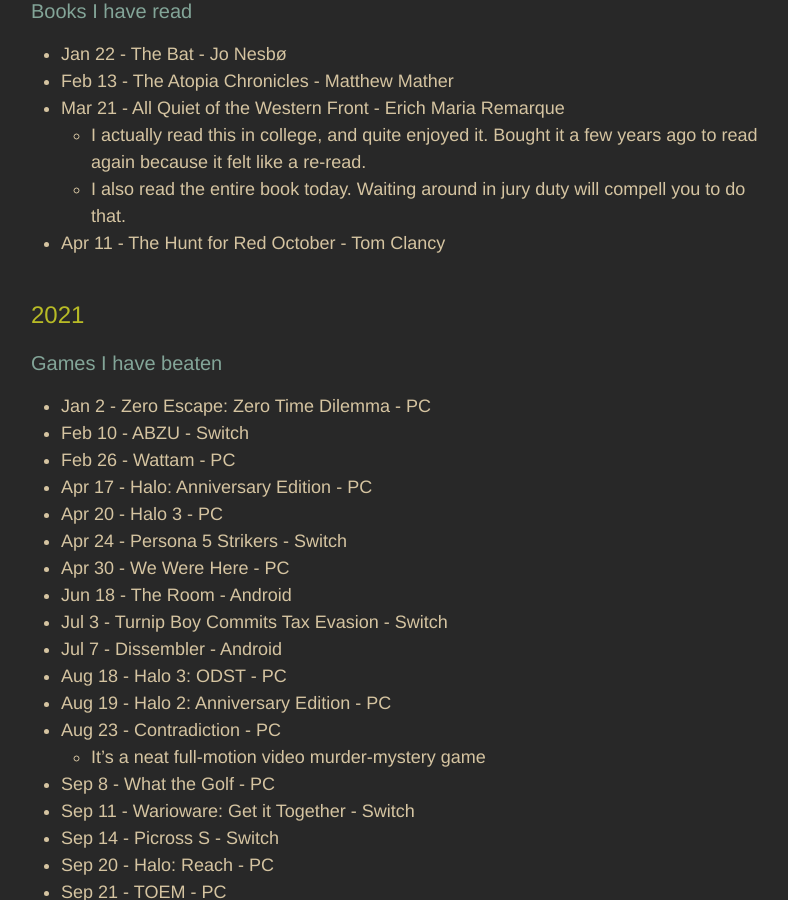
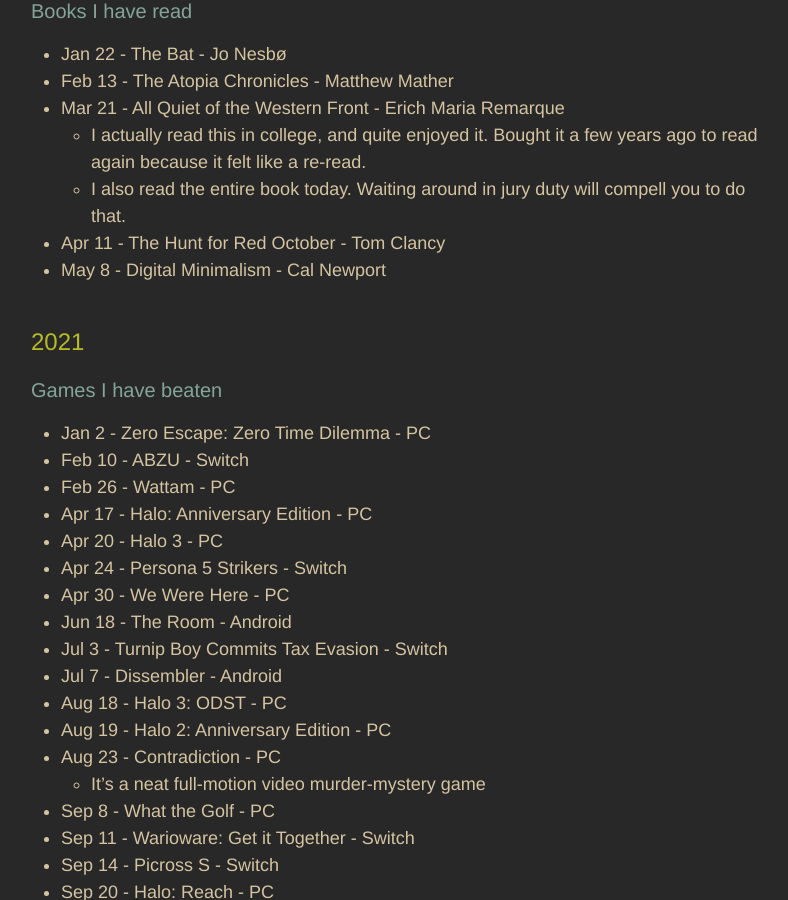
Before and after one commit to adkinsrs/sadkins_site, a Jekyll site: the page built from misc.md, in a window 1280 px wide and 900 px high, scrolled down 1091 px. Shown: the whole window, without its empty margins (239-1027 px from the left). Built offline with Jekyll 4.4.1, drawn with Linux system fonts in a browser that asks for light colours.

Commit message:
read a book

```diff
--- a/misc.md
+++ b/misc.md
@@ -44,6 +44,7 @@
   * I actually read this in college, and quite enjoyed it.  Bought it a few years ago to read again because it felt like a re-read.
   * I also read the entire book today.  Waiting around in jury duty will compell you to do that.
 * Apr 11 - The Hunt for Red October - Tom Clancy
+* May 8 - Digital Minimalism - Cal Newport
 
 ## 2021
 
```
